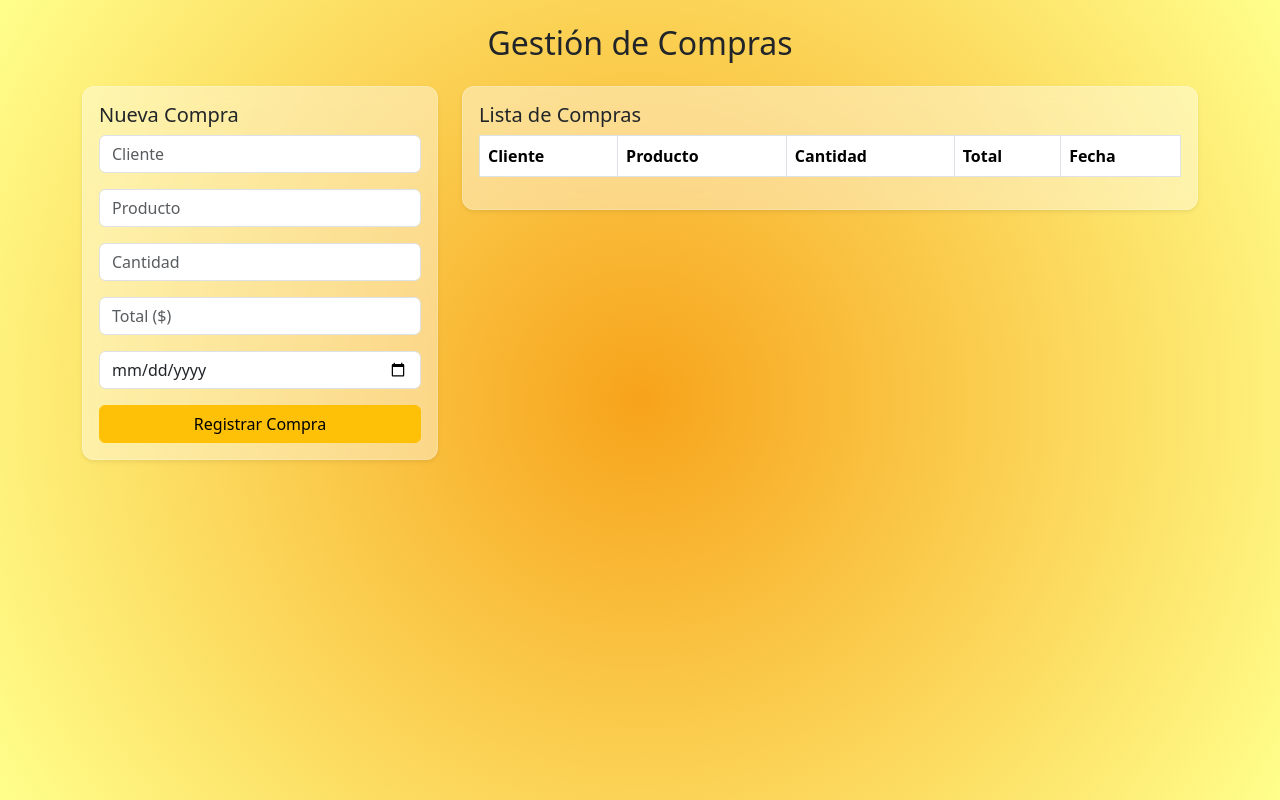
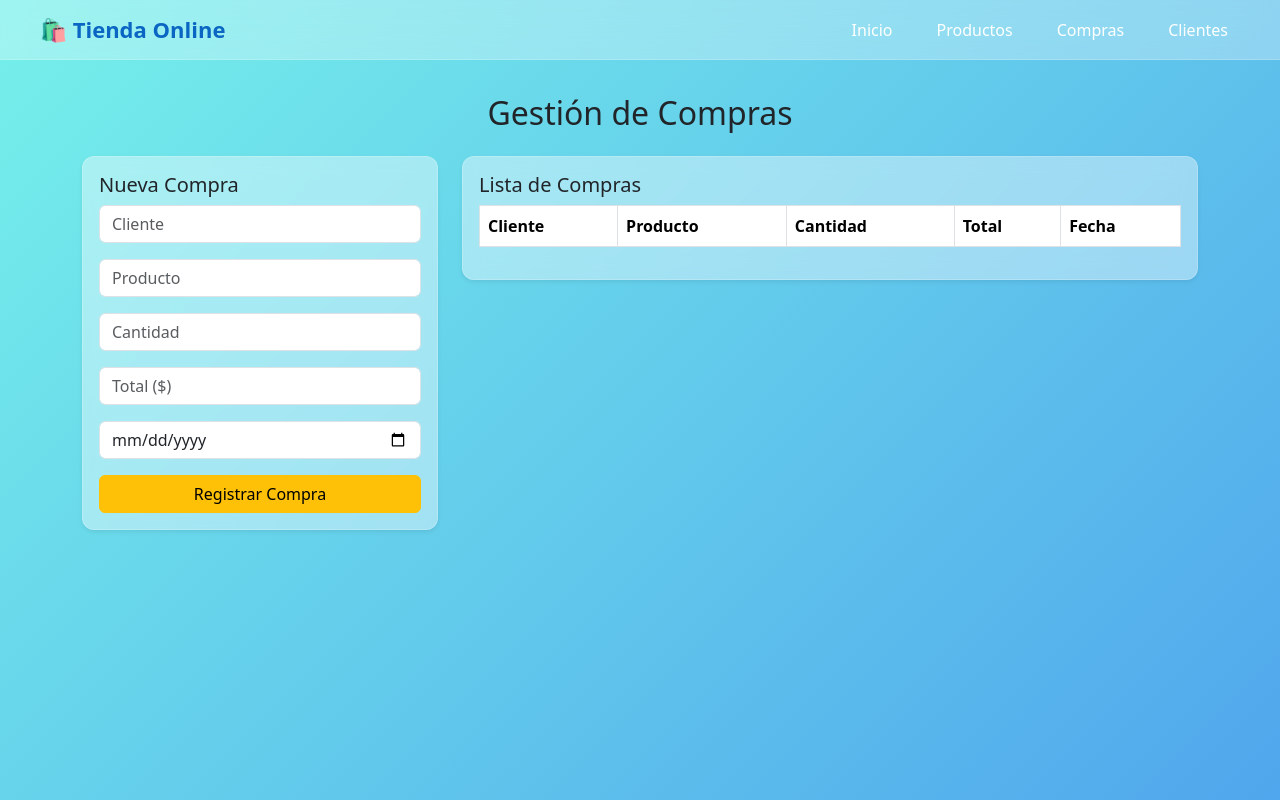
Before and after one commit to Mat30-cmyk/Tienda_en_Linea, a website: page src/frontend/compras.html in a window 1280 px wide. Drawn offline with nearby package versions, Linux system fonts and the light colour scheme.

Commit message:
estilos mejorados del sitio

```diff
--- a/src/frontend/compras.html
+++ b/src/frontend/compras.html
@@ -7,9 +7,23 @@
     <title>Gestión de Compras</title>
     <link href="https://cdn.jsdelivr.net/npm/bootstrap@5.3.2/dist/css/bootstrap.min.css" rel="stylesheet">
     <link rel="stylesheet" href="../style.css">
+    <style>
+        body {
+            padding-top: 70px;
+        }
+    </style>
 </head>
 
 <body class="bg-compras">
+    <nav class="navbar">
+        <div class="logo">🛍️ Tienda Online</div>
+        <ul class="nav-links">
+            <li><a href="../index.html">Inicio</a></li>
+            <li><a href="productos.html">Productos</a></li>
+            <li><a href="compras.html">Compras</a></li>
+            <li><a href="clientes.html">Clientes</a></li>
+        </ul>
+    </nav>
     <div class="container py-4">
         <h2 class="mb-4 text-center">Gestión de Compras</h2>
 
--- a/src/style.css
+++ b/src/style.css
@@ -1,29 +1,21 @@
 /* Fondo para clientes */
 .bg-clientes {
-    background: #46d1d4;
-    background: linear-gradient(0deg, rgba(70, 209, 212, 1) 0%, rgba(107, 164, 255, 1) 100%);
+    background: linear-gradient(135deg, #75f0ea 0%, #50a6ec 100%);
     min-height: 100vh;
+    display: flex;
 }
 
-/* Fondo para productos */
 .bg-productos {
-    background: #98e3b6;
-    background: radial-gradient(circle, rgba(101, 235, 154, 1) 0%, rgba(72, 140, 77, 1) 100%);
+    background: linear-gradient(135deg, #75f0ea 0%, #50a6ec 100%);
     min-height: 100vh;
+    display: flex;
 }
 
-/* Fondo para compras */
+/* 🛒 Fondo para compras (azul turquesa más vivo) */
 .bg-compras {
-    background: #f7a31b;
-    background: radial-gradient(circle, rgba(247, 163, 27, 1) 0%, rgba(255, 255, 140, 1) 100%);
+    background: linear-gradient(135deg, #75f0ea 0%, #50a6ec 100%);
     min-height: 100vh;
-}
-
-/* Fondo para compras */
-.bg-index {
-    background: #f7a31b;
-    background: radial-gradient(circle, rgba(247, 163, 27, 1) 0%, rgba(255, 255, 140, 1) 100%);
-    min-height: 100vh;
+    display: flex;
 }
 
 /* Tarjeta semi-transparente */
@@ -43,3 +35,55 @@
     box-shadow: none !important;
     padding: 2rem;
 }
+
+/* 🌐 Navbar estilo glassmorphism */
+.navbar {
+    position: fixed;
+    top: 0;
+    left: 0;
+    width: 100%;
+    height: 60px;
+    padding: 0 40px;
+    display: flex;
+    align-items: center;
+    justify-content: space-between;
+
+    /* Glass effect */
+    background: rgba(255, 255, 255, 0.3);
+    backdrop-filter: blur(12px);
+    -webkit-backdrop-filter: blur(12px);
+
+    border-bottom: 1px solid rgba(255, 255, 255, 0.2);
+    z-index: 1000;
+}
+
+/* 🛍️ Logo */
+.navbar .logo {
+    font-size: 22px;
+    font-weight: bold;
+    color: #0a66c2; /* Azul consistente */
+}
+
+/* 📋 Links */
+.nav-links {
+    list-style: none;
+    display: flex;
+    gap: 20px;
+    margin: 0;
+}
+
+.nav-links li a {
+    text-decoration: none;
+    font-weight: 500;
+    color: #ffffff;
+    padding: 8px 12px;
+    border-radius: 8px;
+    transition: all 0.3s ease;
+}
+
+/* Hover con degradado */
+.nav-links li a:hover {
+    background: linear-gradient(90deg, #3b82f6, #60a5fa);
+    color: #fff;
+    box-shadow: 0 4px 10px rgba(59, 130, 246, 0.3);
+}
```
Also changed, not shown: src/frontend/clientes.html (+17 -0 lines), src/frontend/productos.html (+18 -1 lines), src/index.html (renamed from src/frontend/index.html, +2 -2 lines), 1 other file.
